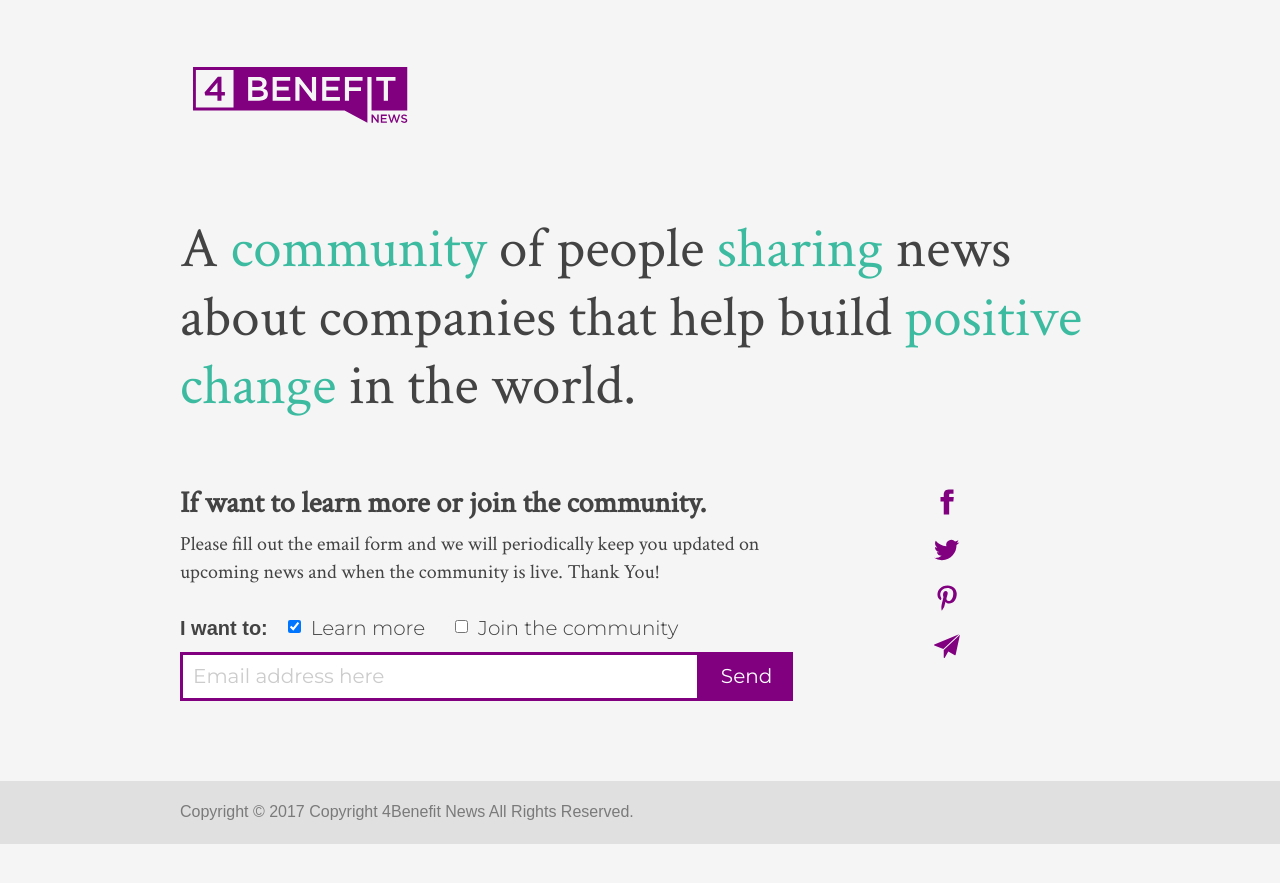
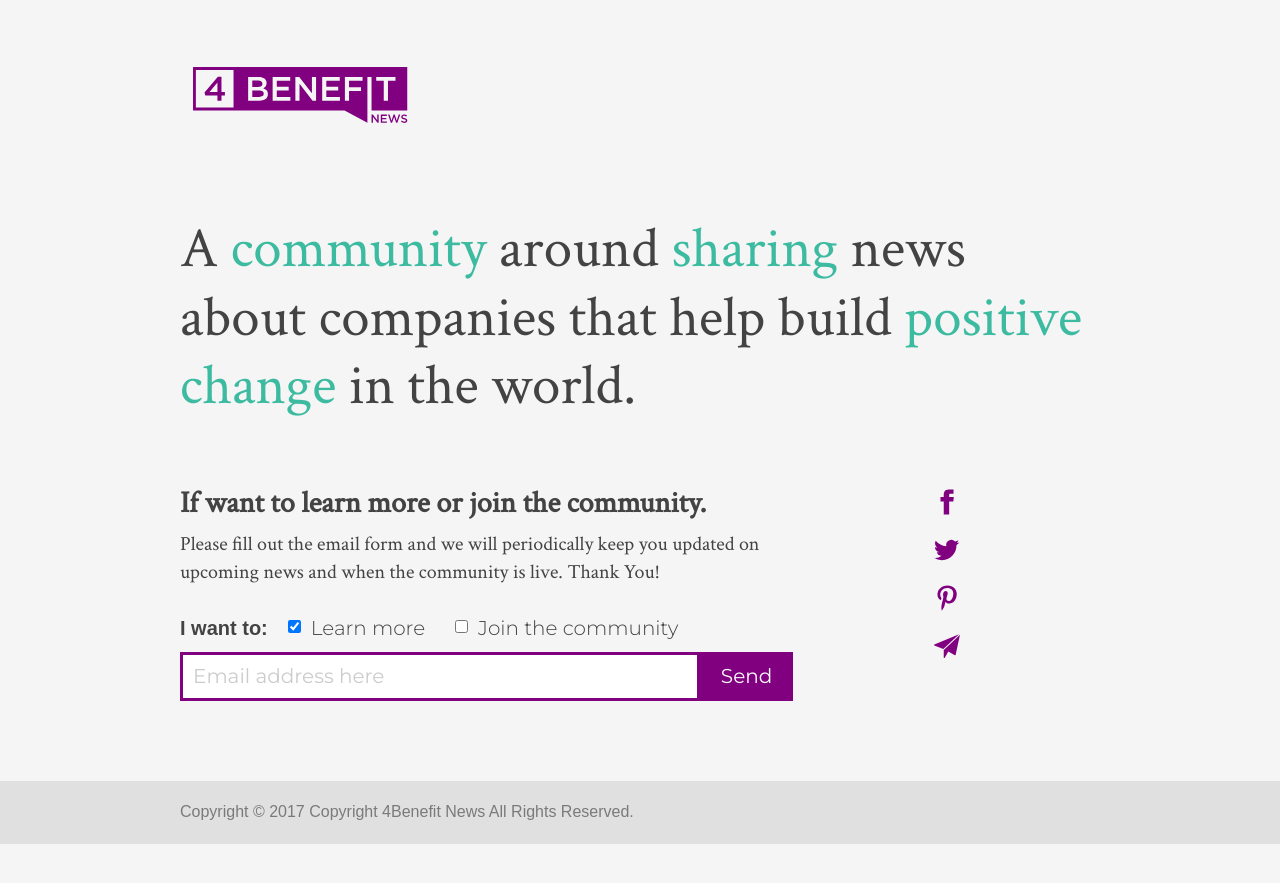
Before and after one commit to whosdustin/benefitnews, a Jekyll site: the page built from index.html, in a window 1280 px wide. Shown: the top 883 px of the page. Built offline with Jekyll 4.4.1, drawn with Linux system fonts in a browser that asks for light colours.

Commit message:
grammer correction

```diff
--- a/_config.yml
+++ b/_config.yml
@@ -15,7 +15,7 @@
 # in the templates via {{ site.myvariable }}.
 title: Benefit News
 email: hello@4benefitnews.com
-description: A community of people sharing news about companies that help build positive change in the world.
+description: A community around sharing news about companies that help build positive change in the world.
 baseurl: "" # the subpath of your site, e.g. /blog
 url: "http://4benefitnews.com" # the base hostname & protocol for your site, e.g. http://example.com
 twitter_username: 4benefitnews
--- a/index.html
+++ b/index.html
@@ -3,7 +3,7 @@ layout: default
 title: Home
 ---
 
-<h1 class="hero-title">A <span class="-colorize">community</span> of people <span class="-colorize">sharing</span> news about companies that help build <span class="-colorize">positive change</span> in the world.</h1>
+<h1 class="hero-title">A <span class="-colorize">community</span> around <span class="-colorize">sharing</span> news about companies that help build <span class="-colorize">positive change</span> in the world.</h1>
 
 <section class="row">
   <div class="column -eight">
```
